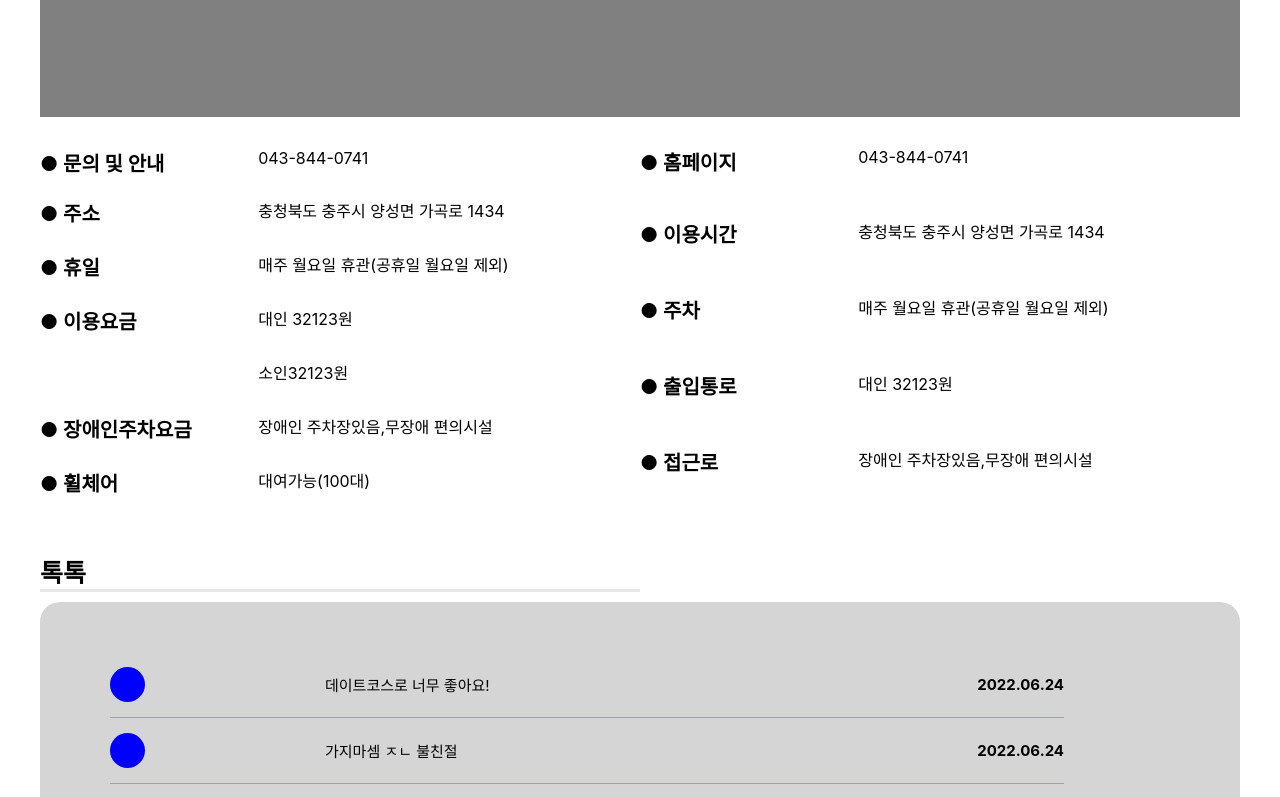
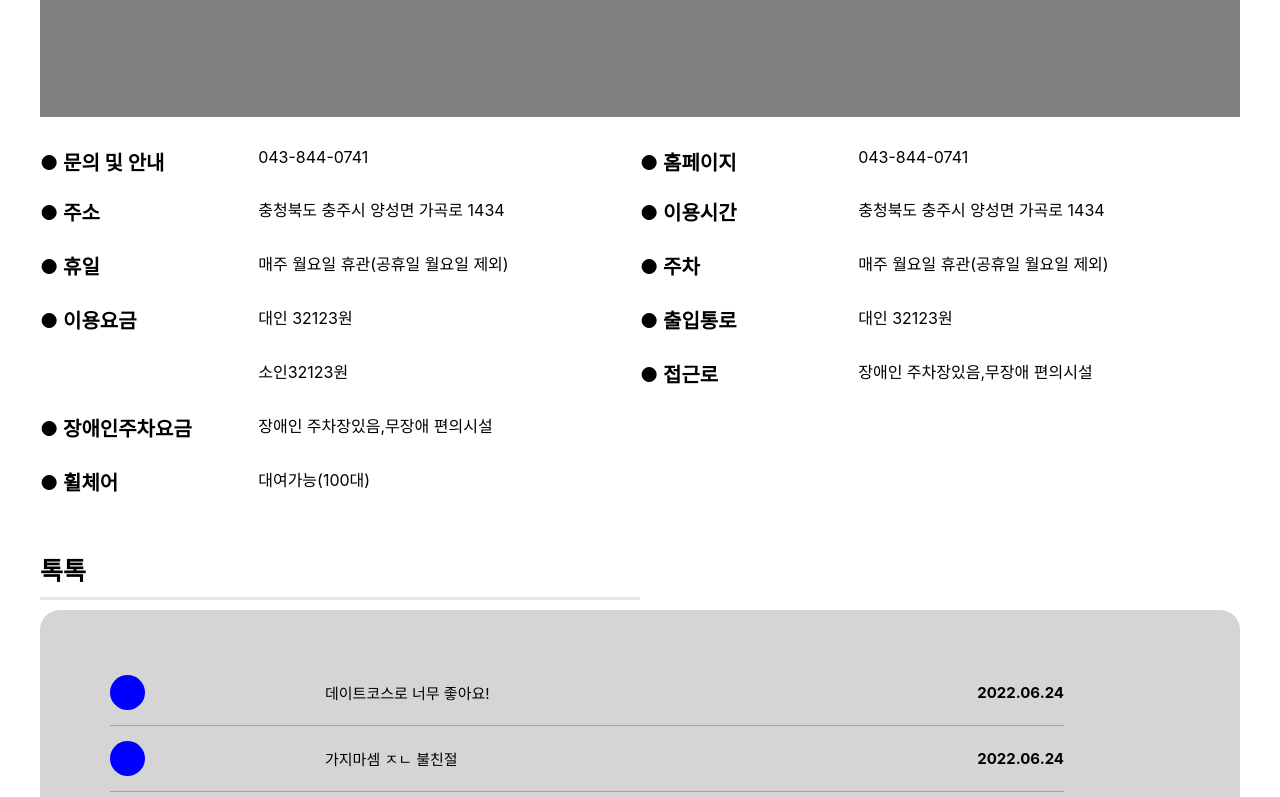
Before and after one commit to ten-3dev/travel-planner, a React (Create React App) app: page /information in a window 1280 px wide. Shown: the part 1429-2226 px from the top of the page. Built offline with nearby package versions, Linux system fonts and the light colour scheme.

Commit message:
관광지정보수정완료

```diff
--- a/src/Pages/localinformationPage/style.js
+++ b/src/Pages/localinformationPage/style.js
@@ -73,6 +73,7 @@ export const Msg = styled.div`
 export const InformationBar = styled.div`
     width: 600px;
     height: 3px;
+    margin-top: 10px;
     margin-bottom: 10px;
     margin-right: 35px;
     background-color: grey ;
@@ -138,8 +139,7 @@ export const Map = styled.div`
 `
 export const DetailedInforBox = styled.div`
     margin-bottom:30px;
-    //background-color:wheat;
-    align-items: center;
+    //align-items: center;
     display: flex;
 `
 export const DetaBox = styled.div`
@@ -149,13 +149,10 @@ export const DetaBoxrightBox = styled.div`
     width: 50%;
 `
 export const DetaFontBox = styled.div`
-    align-items: center;
     display: flex;
 `
 export const DetaFontrightBox = styled.div`
     display: flex;
-    align-self: flex-start;
-    margin-bottom: 22px;
 `
 export const DetaFont = styled.div`
     font-size: 20px;
@@ -198,7 +195,4 @@ export const MyWriting = styled.div`
     justify-content: space-between;
 `
 
-//상세정보 홈페이지 박스를 문의안내 줄 위치에 나오게 하기 임시방편해둠
-//DetaFontrightBox 안에  margin-bottom: 22px; 대칭 맞춰놨지만 수정해야할듯
-//칸이 넓혀서 맞춘거임 한번 컨펌받구 수정할거 해보기
 //페이지네이션 댓글 나의 글쓰기 밑에 만들기 라이브러리 사용예정
```
Also changed, not shown: 1 other file (tests, documents, lock files or other folders).
